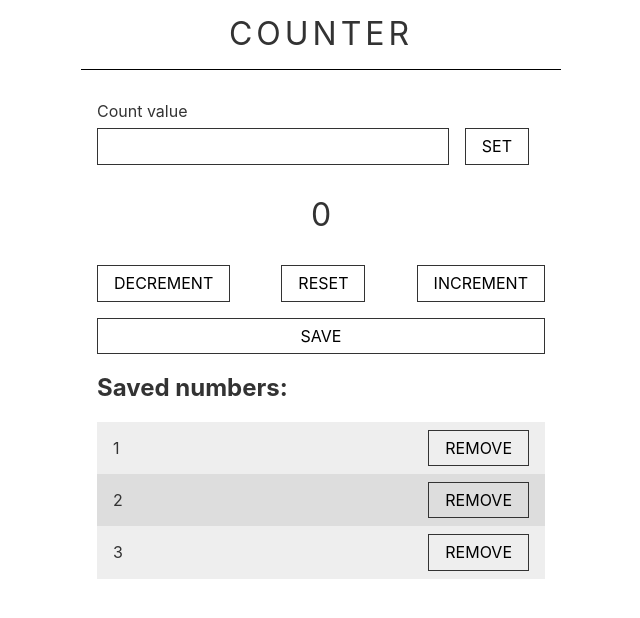
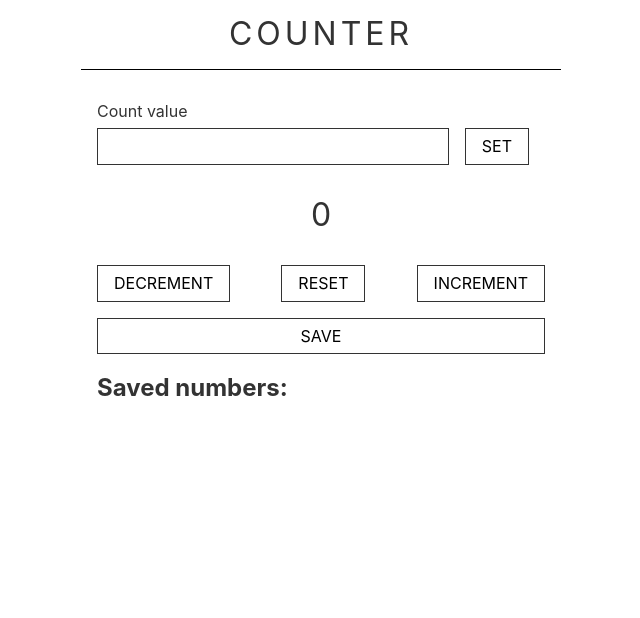
Before and after one commit to Areckyfox/counter, a React (Create React App) app: page / in a window 1280 px wide. Shown: the top 618 px of the page, without its empty margins (319-959 px from the left). Built offline with nearby package versions, Linux system fonts and the light colour scheme.

Commit message:
Enable adding counts to saved numbers

```diff
--- a/src/App.jsx
+++ b/src/App.jsx
@@ -1,4 +1,5 @@
 import React, { Component } from "react";
+import { uniqueId } from "lodash";
 
 import "./App.css";
 
@@ -34,6 +35,19 @@ class App extends Component {
     this.setState({ count: 0 });
   };
 
+  handleNumberSave = () => {
+    const newNumber = {
+      id: uniqueId(),
+      value: this.state.count
+    };
+
+    this.setState(state => {
+      return {
+        savedNumbers: state.savedNumbers.concat(newNumber)
+      };
+    });
+  };
+
   handleCountInputChange = event => {
     const countInputValue = event.currentTarget.value;
 
@@ -52,7 +66,7 @@ class App extends Component {
   };
 
   render() {
-    const { count, countInputValue } = this.state;
+    const { count, countInputValue, savedNumbers } = this.state;
 
     return (
       <div className="App">
@@ -67,8 +81,9 @@ class App extends Component {
           handleIncrement={this.handleIncrement}
           handleDecrement={this.handleDecrement}
           handleReset={this.handleReset}
+          handleNumberSave={this.handleNumberSave}
         />
-        <SavedNumbers />
+        <SavedNumbers savedNumbers={savedNumbers} />
       </div>
     );
   }
--- a/src/components/Buttons/Buttons.jsx
+++ b/src/components/Buttons/Buttons.jsx
@@ -3,14 +3,19 @@ import React from "react";
 import Button from "../Button/Button";
 
 const Buttons = props => {
-  const { handleIncrement, handleDecrement, handleReset } = props;
+  const {
+    handleIncrement,
+    handleDecrement,
+    handleReset,
+    handleNumberSave
+  } = props;
 
   return (
     <div className="Buttons">
       <Button label="Decrement" onClick={handleDecrement} />
       <Button label="Reset" onClick={handleReset} />
       <Button label="Increment" onClick={handleIncrement} />
-      <Button label="Save" />
+      <Button label="Save" onClick={handleNumberSave} />
     </div>
   );
 };
--- a/src/components/SavedNumber/SavedNumber.jsx
+++ b/src/components/SavedNumber/SavedNumber.jsx
@@ -5,7 +5,8 @@ import Button from "../Button/Button";
 const SavedNumber = props => {
   return (
     <li>
-      {props.number} <Button label="Remove" />
+      <span data-testid="saved-number">{props.number}</span>
+      <Button label="Remove" />
     </li>
   );
 };
--- a/src/components/SavedNumbers/SavedNumbers.jsx
+++ b/src/components/SavedNumbers/SavedNumbers.jsx
@@ -2,14 +2,16 @@ import React from "react";
 
 import SavedNumber from "../SavedNumber/SavedNumber";
 
-const SavedNumbers = () => {
+const SavedNumbers = props => {
   return (
     <div className="SavedNumbers">
       <h2>Saved numbers:</h2>
-      <ul data-testid="saved-numbers">
-        <SavedNumber number={1} />
-        <SavedNumber number={2} />
-        <SavedNumber number={3} />
+      <ul>
+        {props.savedNumbers.map(savedNumber => {
+          return (
+            <SavedNumber key={savedNumber.id} number={savedNumber.value} />
+          );
+        })}
       </ul>
     </div>
   );
```
Also changed, not shown: 1 other file (tests, documents, lock files or other folders).
